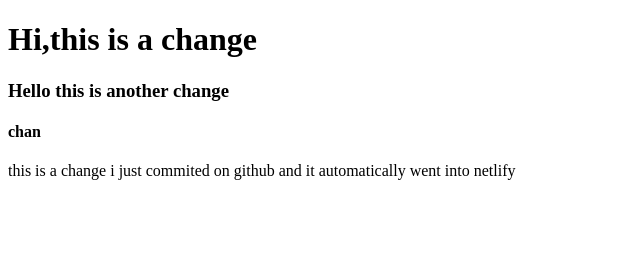
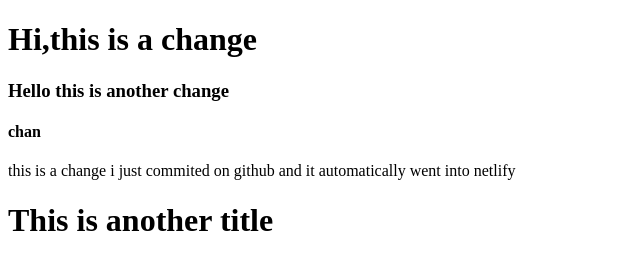
Before and after one commit to abdunnur156/Javascript-codes, a plain HTML site: page index.html in a window 1280 px wide. Shown: the whole page, without its empty margins (0-640 px from the left). Drawn offline with Linux system fonts and the light colour scheme.

Commit message:
hey
htttt

```diff
--- a/index.html
+++ b/index.html
@@ -14,5 +14,6 @@
       this is a change i just commited on github and it automatically went into
       netlify
     </p>
+    <h1>This is another title</h1>
   </body>
 </html>
```
